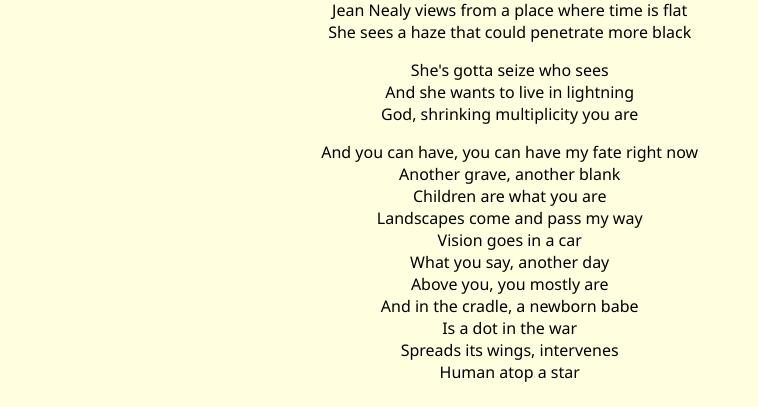
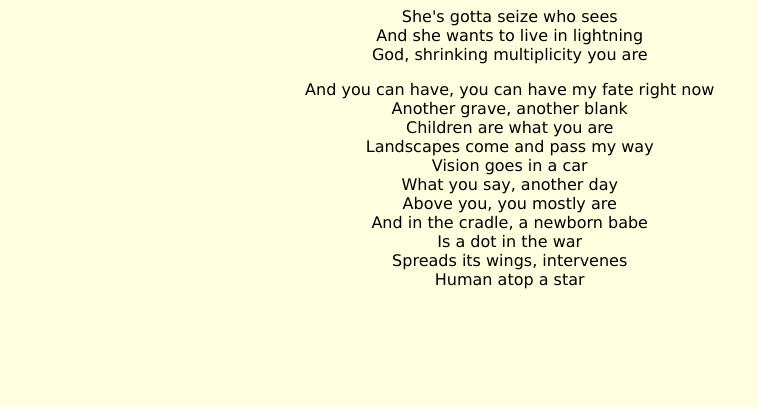
Before and after one commit to franciszekpol/nauka-gita, a plain HTML site: page index.html in a window 1280 px wide. Shown: the part 447-854 px from the top of the page, without its empty margins (282-1040 px from the left). After the commit the page ends 800 px from the top, so only its background shows below. Drawn offline with nearby package versions, Linux system fonts and the light colour scheme; files that its build step writes are made by us from their sources.

Commit message:
Change font

```diff
--- a/style.scss
+++ b/style.scss
@@ -1,5 +1,5 @@
 body {
-    font-family:'Segoe UI', Tahoma, Geneva, Verdana, sans-serif;
+    font-family: Verdana, Geneva, Tahoma, sans-serif;
     background-color: lightyellow;
 }
 
```
Also changed, not shown: index.html (+1 -1 lines).
